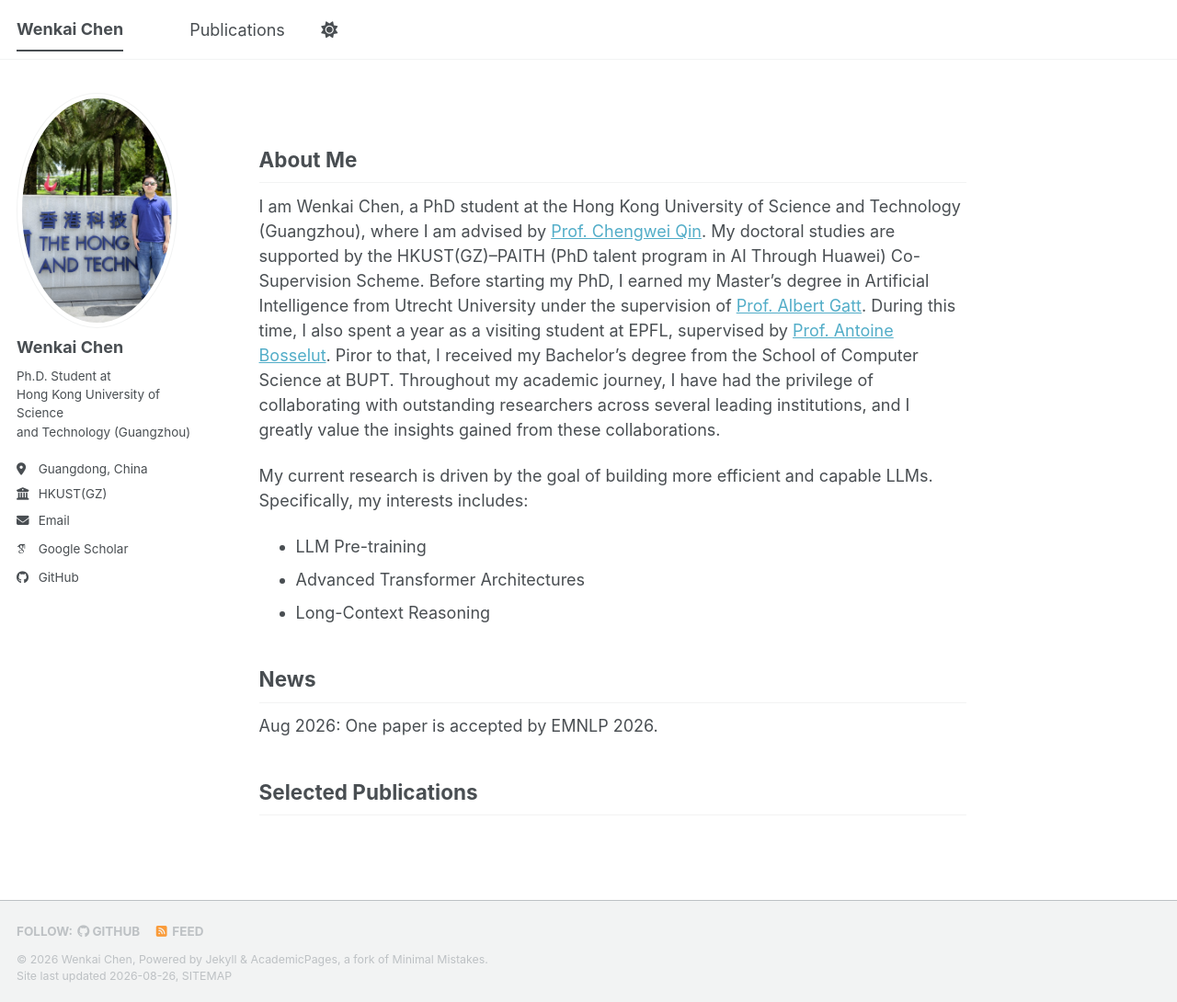
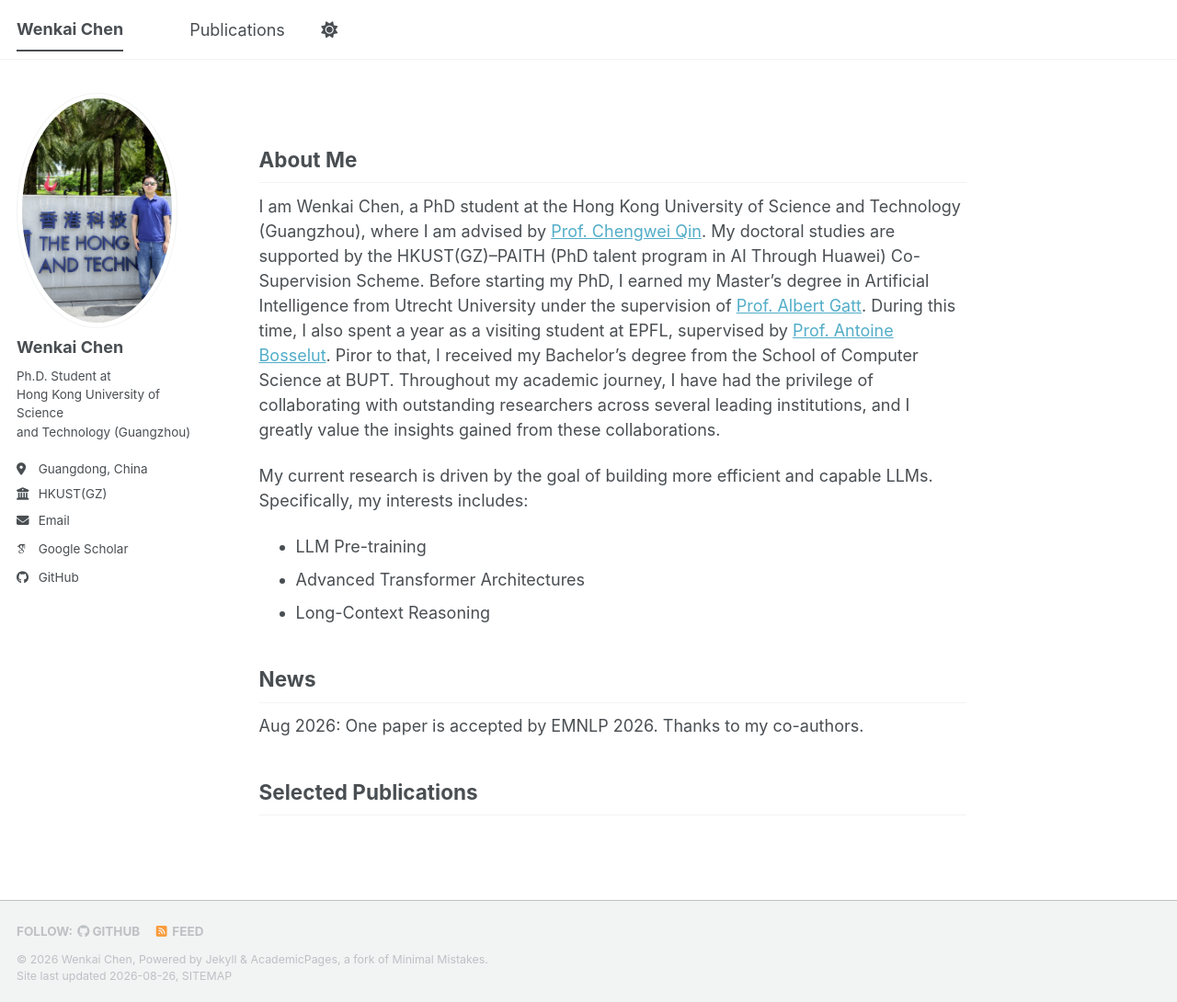
Before and after one commit to WK-Chen/WK-Chen.github.io, a Jekyll site: the page built from _pages/about.md, in a window 1280 px wide and 1090 px high. Shown: the whole window at 92% size. Built offline with Jekyll 4.4.1, drawn with Linux system fonts in a browser that asks for light colours; some web fonts are replaced; a script bundle is joined from its source files by our own code; library files that are not in the unit come from our copies.

Commit message:
Update about.md

```diff
--- a/_pages/about.md
+++ b/_pages/about.md
@@ -16,6 +16,6 @@ My current research is driven by the goal of building more efficient and capable
 - Long-Context Reasoning
 
 ## News
-Aug 2026: One paper is accepted by EMNLP 2026.
+Aug 2026: One paper is accepted by EMNLP 2026. Thanks to my co-authors.
 
 ## Selected Publications
```
